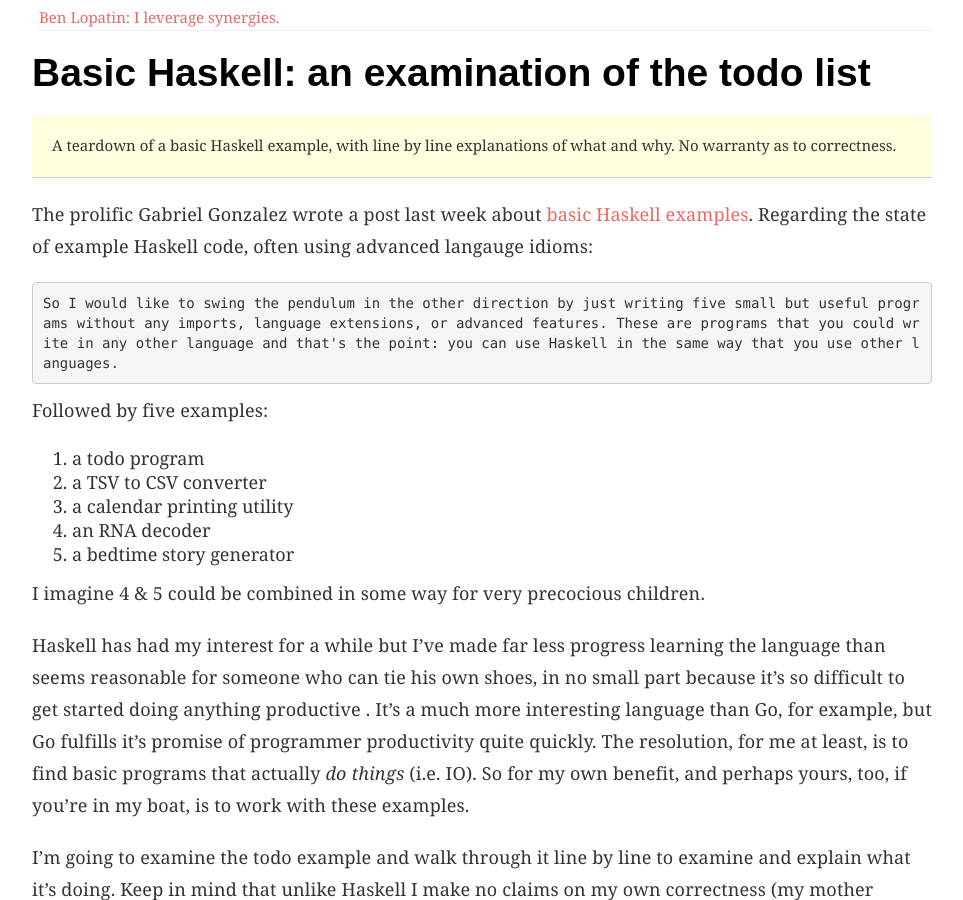
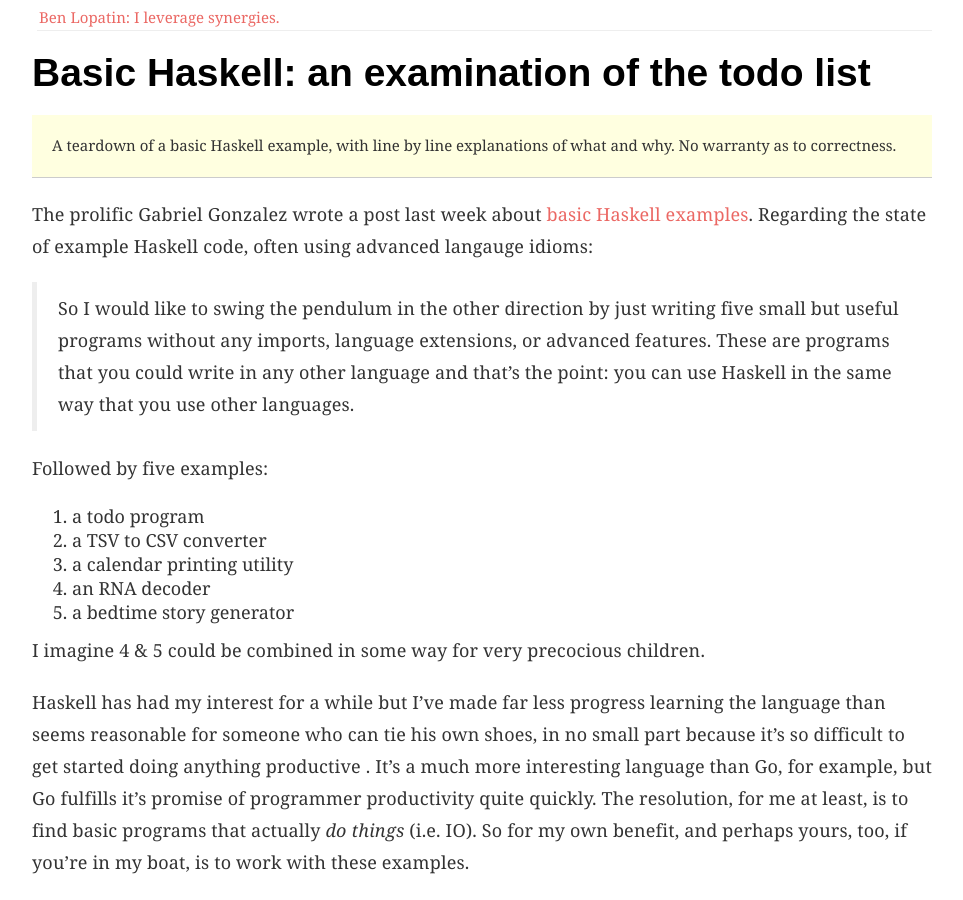
Before and after one commit to bennylope/bennylope.github.com, a Jekyll site: the page built from _posts/2015-10-11-haskell-todo.md, in a window 1280 px wide and 900 px high. Shown: the whole window, without its empty margins (158-1121 px from the left). Built offline with Jekyll 4.4.1, drawn with Linux system fonts in a browser that asks for light colours; some web fonts are replaced; Markdown is read by kramdown in place of the engine named in the settings.

```diff
--- a/_posts/2015-10-11-haskell-todo.md
+++ b/_posts/2015-10-11-haskell-todo.md
@@ -15,7 +15,7 @@
 Regarding the state of example Haskell code, often using advanced langauge
 idioms:
 
-    So I would like to swing the pendulum in the other direction by just writing five small but useful programs without any imports, language extensions, or advanced features. These are programs that you could write in any other language and that's the point: you can use Haskell in the same way that you use other languages.
+> So I would like to swing the pendulum in the other direction by just writing five small but useful programs without any imports, language extensions, or advanced features. These are programs that you could write in any other language and that's the point: you can use Haskell in the same way that you use other languages.
 
 Followed by five examples:
 
```
